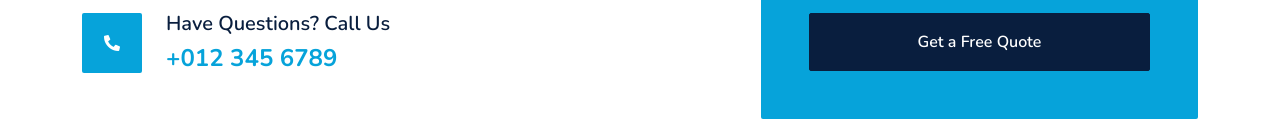
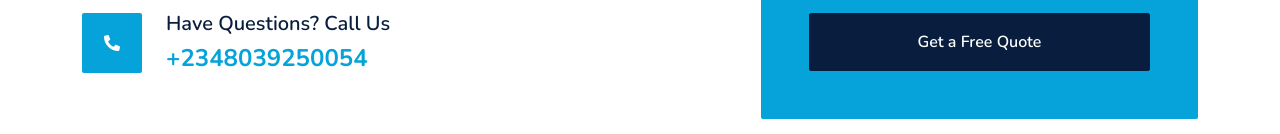
Before and after one commit to joynwabuikwu/joynwabuikwu.io, a plain HTML site: page index.html in a window 1280 px wide. Shown: the part 3648-3782 px from the top of the page. Drawn offline with nearby package versions, Linux system fonts and the light colour scheme.

Commit message:
Update index.html

```diff
--- a/index.html
+++ b/index.html
@@ -352,7 +352,7 @@
                     </div>
                     <div class="ps-4">
                         <h5 class="mb-2">Have Questions? Call Us</h5>
-                        <h4 class="text-primary mb-0">+012 345 6789</h4>
+                        <h4 class="text-primary mb-0">+2348039250054</h4>
                     </div>
                 </div>
             </div>
```
